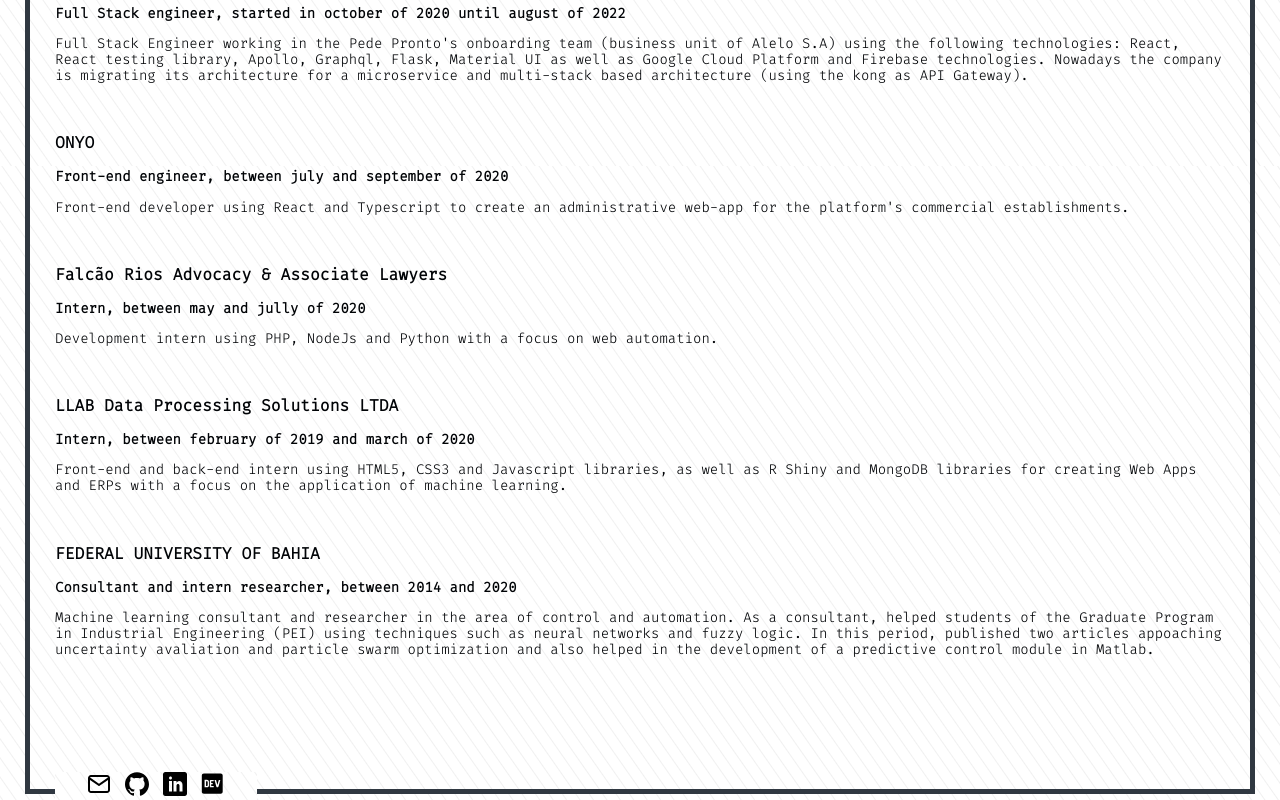
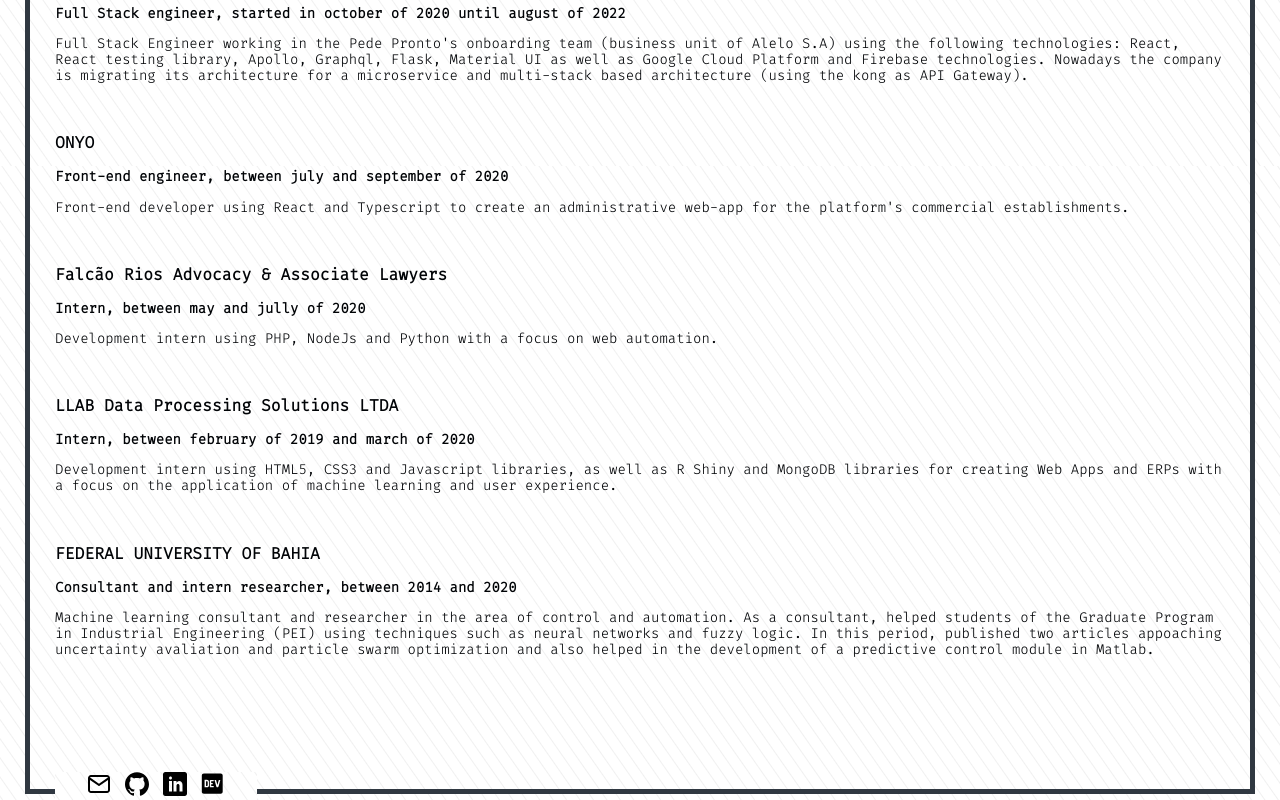
Before and after one commit to harrisonhenri/harrisonhenri.github.io, a React (Create React App) app: page / in a window 1280 px wide. Shown: the part 1434-2234 px from the top of the page. Built offline with nearby package versions, Linux system fonts and the light colour scheme.

Commit message:
fix: minor fixes

```diff
--- a/src/components/Jobs/intl.enUS.js
+++ b/src/components/Jobs/intl.enUS.js
@@ -42,7 +42,7 @@
     employ: 'Intern',
     date: 'between february of 2019 and march of 2020',
     description:
-      'Front-end and back-end intern using HTML5, CSS3 and Javascript libraries, as well as R Shiny and MongoDB libraries for creating Web Apps and ERPs with a focus on the application of machine learning.',
+      'Development intern using HTML5, CSS3 and Javascript libraries, as well as R Shiny and MongoDB libraries for creating Web Apps and ERPs with a focus on the application of machine learning and user experience.',
   },
   [LTDA.UFBA]: {
     company: 'FEDERAL UNIVERSITY OF BAHIA',
```
